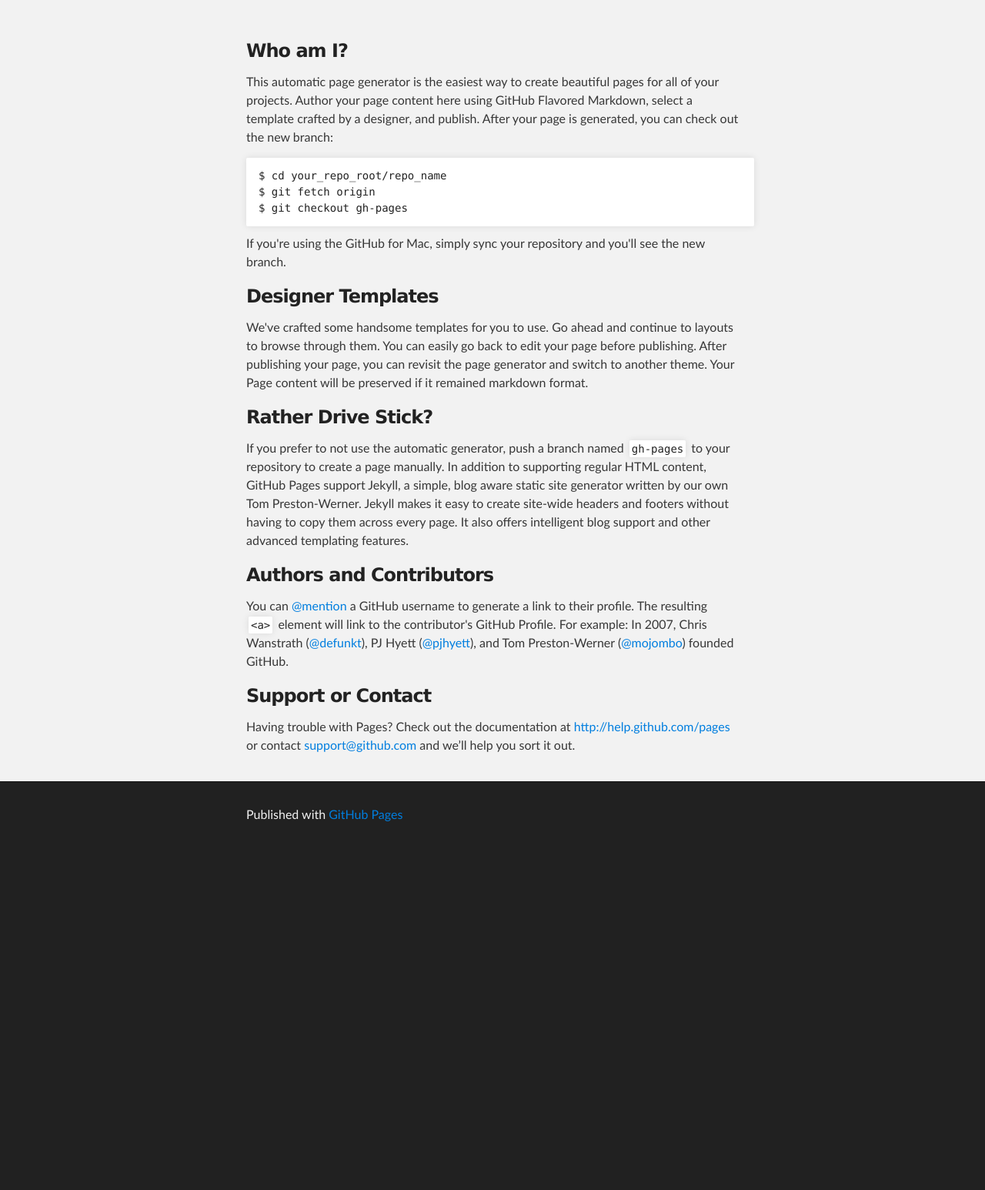
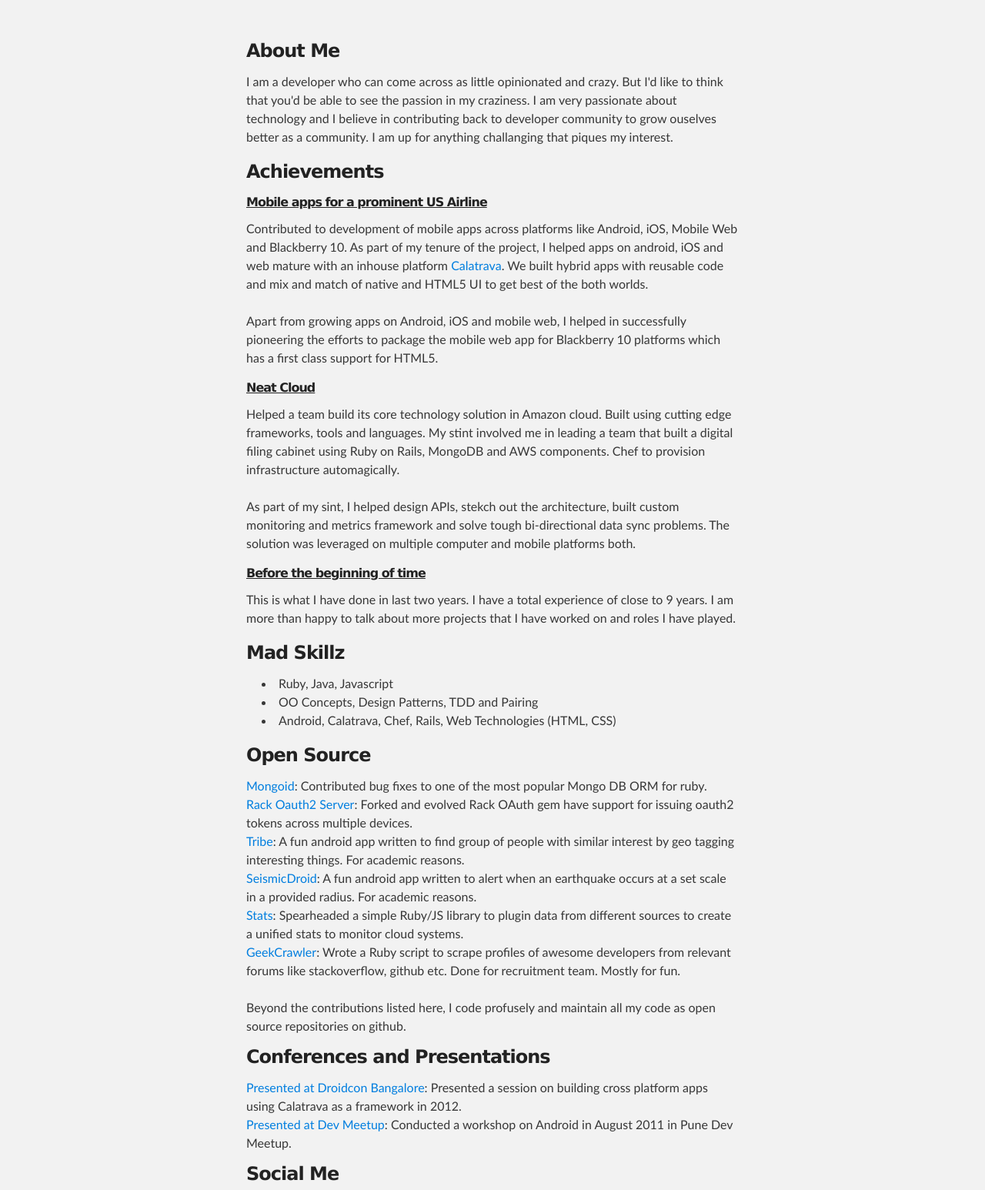
Before and after one commit to priyaaank/priyaaank.github.com, a plain HTML site: page index.html in a window 1280 px wide. Shown: the part 212-1758 px from the top of the page at 77% size. Before the commit the page ends 1317 px from the top, so only its background shows below. Drawn offline with Linux system fonts and the light colour scheme.

Commit message:
Added my basic resume info

```diff
--- a/index.html
+++ b/index.html
@@ -17,46 +17,97 @@
 <div id="header_wrap" class="outer">
   <header class="inner">
     <h1 id="project_title">Priyank Gupta</h1>
-          <h2 id="project_tagline">Polyglot Programmer at ThoughtWorks</h2>
+    <h2 id="project_tagline">
+      Polyglot Programmer at ThoughtWorks
+    </h2>
   </header>
 </div>
 
 <!-- MAIN CONTENT -->
 <div id="main_content_wrap" class="outer">
   <section id="main_content" class="inner">
-        <h3>Who am I?</h3>
+    <h3>About Me</h3>
 
-<p>This automatic page generator is the easiest way to create beautiful pages for all of your projects. Author your page content here using GitHub Flavored Markdown, select a template crafted by a designer, and publish. After your page is generated, you can check out the new branch:</p>
+    <p>I am a developer who can come across as little opinionated and crazy. But I'd like to think that you'd be able to see the passion in my craziness. I am very passionate about technology and I believe in contributing back to developer community to grow ouselves better as a community. I am up for anything challanging that piques my interest.</p>
 
-<pre><code>$ cd your_repo_root/repo_name
-$ git fetch origin
-$ git checkout gh-pages
-</code></pre>
+    <h3>Achievements</h3>
 
-<p>If you're using the GitHub for Mac, simply sync your repository and you'll see the new branch.</p>
+    <h6><u>Mobile apps for a prominent US Airline</u></h6>
+    <p>
+      Contributed to development of mobile apps across platforms like Android, iOS, Mobile Web and Blackberry 10. As part of my tenure of the project, I helped apps on android, iOS and web mature with an inhouse platform <a hred="http://calatrava.github.com">Calatrava</a>. We built hybrid apps with reusable code and mix and match of native and HTML5 UI to get best of the both worlds.
+      </br>
+      </br>
+      Apart from growing apps on Android, iOS and mobile web, I helped in successfully pioneering the efforts to package the mobile web app for Blackberry 10 platforms which has a first class support for HTML5.
+    </p>
 
-<h3>Designer Templates</h3>
 
-<p>We've crafted some handsome templates for you to use. Go ahead and continue to layouts to browse through them. You can easily go back to edit your page before publishing. After publishing your page, you can revisit the page generator and switch to another theme. Your Page content will be preserved if it remained markdown format.</p>
+    <h6><u>Neat Cloud</u></h6>
+    <p>
+      Helped a team build its core technology solution in Amazon cloud. Built using cutting edge frameworks, tools and languages. My stint involved me in leading a team that built a digital filing cabinet using Ruby on Rails, MongoDB and AWS components. Chef to provision infrastructure automagically.
+      </br>
+      </br>
+      As part of my sint, I helped design APIs, stekch out the architecture, built custom monitoring and metrics framework and solve tough bi-directional data sync problems. The solution was leveraged on multiple computer and mobile platforms both.
+    </p>
 
-<h3>Rather Drive Stick?</h3>
+    <h6><u>Before the beginning of time</u></h6>
 
-<p>If you prefer to not use the automatic generator, push a branch named <code>gh-pages</code> to your repository to create a page manually. In addition to supporting regular HTML content, GitHub Pages support Jekyll, a simple, blog aware static site generator written by our own Tom Preston-Werner. Jekyll makes it easy to create site-wide headers and footers without having to copy them across every page. It also offers intelligent blog support and other advanced templating features.</p>
+    <p>This is what I have done in last two years. I have a total experience of close to 9 years. I am more than happy to talk about more projects that I have worked on and roles I have played.</p>
 
-<h3>Authors and Contributors</h3>
+    <h3>Mad Skillz</h3>
 
-<p>You can <a href="https://github.com/blog/821" class="user-mention">@mention</a> a GitHub username to generate a link to their profile. The resulting <code>&lt;a&gt;</code> element will link to the contributor's GitHub Profile. For example: In 2007, Chris Wanstrath (<a href="https://github.com/defunkt" class="user-mention">@defunkt</a>), PJ Hyett (<a href="https://github.com/pjhyett" class="user-mention">@pjhyett</a>), and Tom Preston-Werner (<a href="https://github.com/mojombo" class="user-mention">@mojombo</a>) founded GitHub.</p>
+      <ul>
+        <li> Ruby, Java, Javascript
+        <li> OO Concepts, Design Patterns, TDD and Pairing
+        <li> Android, Calatrava, Chef, Rails, Web Technologies (HTML, CSS)
+      </ul>
 
-<h3>Support or Contact</h3>
+    <h3>Open Source</h3>
 
-<p>Having trouble with Pages? Check out the documentation at <a href="http://help.github.com/pages">http://help.github.com/pages</a> or contact <a href="mailto:support@github.com">support@github.com</a> and we’ll help you sort it out.</p>
+    <a href="http://mongoid.org/en/mongoid/index.html">Mongoid</a>: Contributed bug fixes to one of the most popular Mongo DB ORM for ruby.
+    <br />
+    <a href="https://github.com/priyaaank/rack-oauth2-server">Rack Oauth2 Server</a>: Forked and evolved Rack OAuth gem have support for issuing oauth2 tokens across multiple devices.
+    <br />
+    <a href="https://github.com/priyaaank/Tribe">Tribe</a>: A fun android app written to find group of people with similar interest by geo tagging interesting things. For academic reasons.
+    <br />
+    <a href="https://github.com/priyaaank/SeismicDroid">SeismicDroid</a>: A fun android app written to alert when an earthquake occurs at a set scale in a provided radius. For academic reasons.
+    <br />
+    <a href="https://github.com/priyaaank/stats">Stats</a>: Spearheaded a simple Ruby/JS library to plugin data from different sources to create a unified stats to monitor cloud systems.
+    <br />
+    <a href="https://github.com/priyaaank/GeekCrawlers">GeekCrawler</a>: Wrote a Ruby script to scrape profiles of awesome developers from relevant forums like stackoverflow, github etc. Done for recruitment team. Mostly for fun.
+    <br />
+    <br />
+
+
+    Beyond the contributions listed here, I code profusely and maintain all my code as open source repositories on github.
+
+    <h3>Conferences and Presentations</h3>
+
+    <a href="hasgeek.tv/droidconin/2012/340-cross-platform-development-bridging-the-gap">Presented at Droidcon Bangalore</a>: Presented a session on building cross platform apps using Calatrava as a framework in 2012.
+    <br />
+    <a href="">Presented at Dev Meetup</a>: Conducted a workshop on Android in August 2011 in Pune Dev Meetup.
+
+    <h3>Social Me</h3>
+
+    <a href="https://github.com/priyaaank/">Github</a>
+    <br />
+    <a href="http://stackoverflow.com/users/57847/priyank">Stackoverflow</a>
+    <br />
+    <a href="https://coderwall.com/priyaaank">CodeWall</a>
+    <br />
+    <a href="http://priyaaank.tumblr.com/">Tumblr</a>
+    <br />
+    <a href="http://twitter.com/priyaaank">Twitter</a>
+
+    <h3>Intrests</h3>
+    <p>I love Technology, movies, documentaries, reading and xbox games. I have spend considerable part of my college honing my Counter Strike and Unreal Tournament skills. I can still do a decent frag count today and I am kinda proud of it.</p>
+
   </section>
 </div>
 
 <!-- FOOTER  -->
 <div id="footer_wrap" class="outer">
   <footer class="inner">
-        <p>Published with <a href="http://pages.github.com">GitHub Pages</a></p>
+    <p>Find me at <a href="http://github.com/priyaaank">GitHub</a>
   </footer>
 </div>
 
```
Lines whose indentation alone changed are shown as unchanged.
